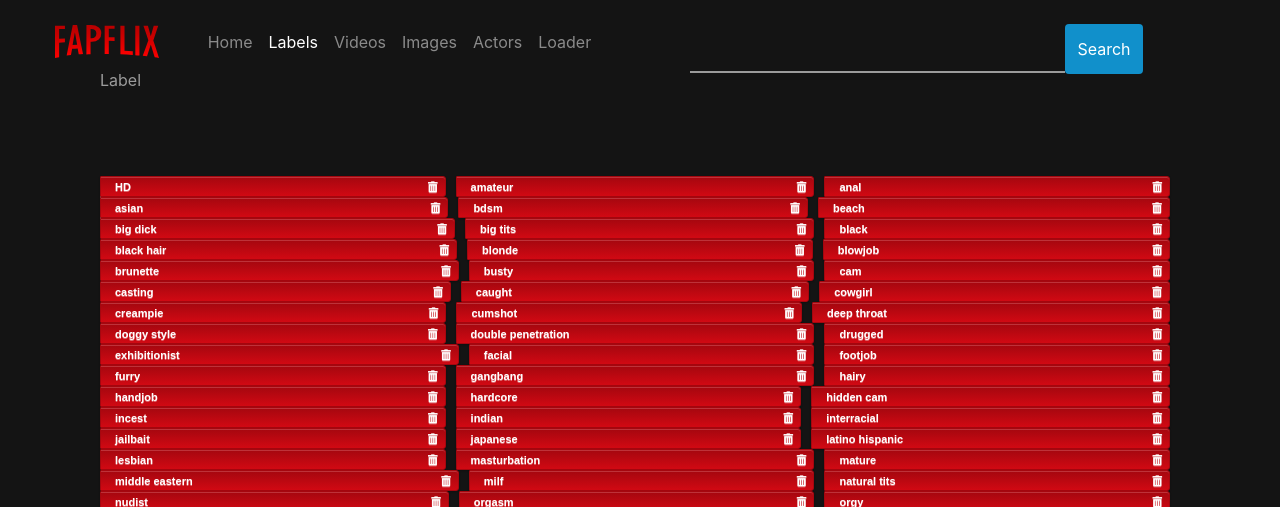
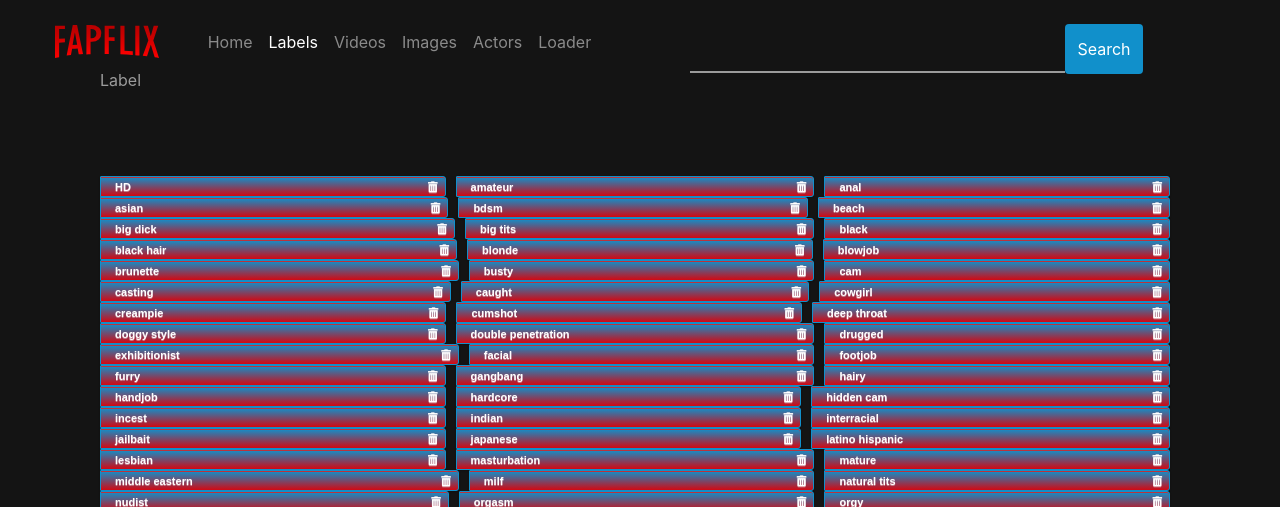
Before and after one commit to EinAeffchen/Smol, a Django app: page /labels/ in a window 1280 px wide. Shown: the top 507 px of the page. Run offline with Django 3.2, Linux system fonts and the light colour scheme; data comes from the database, SQL or seed files in the repository; data that the repository does not hold is empty; parts of the project's set-up code (start-up, migrations or seed data) failed here and were passed over; some libraries are stand-ins or nearby versions.

Commit message:
Update color scheme

```diff
--- a/fapflix/viewer/static/viewer/css/nflix.css
+++ b/fapflix/viewer/static/viewer/css/nflix.css
@@ -69,16 +69,16 @@ html {
 .logo-text {
     font-size: 43;
     font-weight: 600;
-    color: #a5070f;
+    color: var(--primary);
 }
 
 .btn-primary {
-    border-color: #e50914;
+    border-color: var(--secondary);
     background-color: #d10913;
 }
 
 .btn-primary:hover {
-    background-color: #a5070f;
+    background-color: var(--primary);
     border-color: #b30710;
 }
 
@@ -620,17 +620,17 @@ a {
     padding: 0 7px 0 14px;
     white-space: nowrap;
     position: relative;
-    background: -moz-linear-gradient(top, #a5070f 0%, #d10913 100%);
-    background: -webkit-gradient(linear, left top, left bottom, color-stop(0%, #a5070f), color-stop(100%, #d10913));
-    background: -webkit-linear-gradient(top, #a5070f 0%, #d10913 100%);
-    background: -o-linear-gradient(top, #a5070f 0%, #d10913 100%);
-    background: linear-gradient(to bottom, #a5070f 0%, #d10913 100%);
-    background-color: #a5070f;
+    background: -moz-linear-gradient(top, var(--primary) 0%, #d10913 100%);
+    background: -webkit-gradient(linear, left top, left bottom, color-stop(0%, var(--primary)), color-stop(100%, #d10913));
+    background: -webkit-linear-gradient(top, var(--primary) 0%, #d10913 100%);
+    background: -o-linear-gradient(top, var(--primary) 0%, #d10913 100%);
+    background: linear-gradient(to bottom, var(--primary) 0%, #d10913 100%);
+    background-color: var(--primary);
     color: rgb(211, 210, 209);
     font: bold 11px/21px Arial, Tahoma, sans-serif;
     text-decoration: none;
     text-shadow: 0 1px rgba(255, 255, 255, 0.4);
-    border: 1px solid #a5070f;
+    border: 1px solid var(--primary);
     border-radius: 1px 3px 3px 1px;
     box-shadow: inset 0 1px #be3239, 0 1px 2px rgba(0, 0, 0, 0.21);
     max-width: 100%;
```
